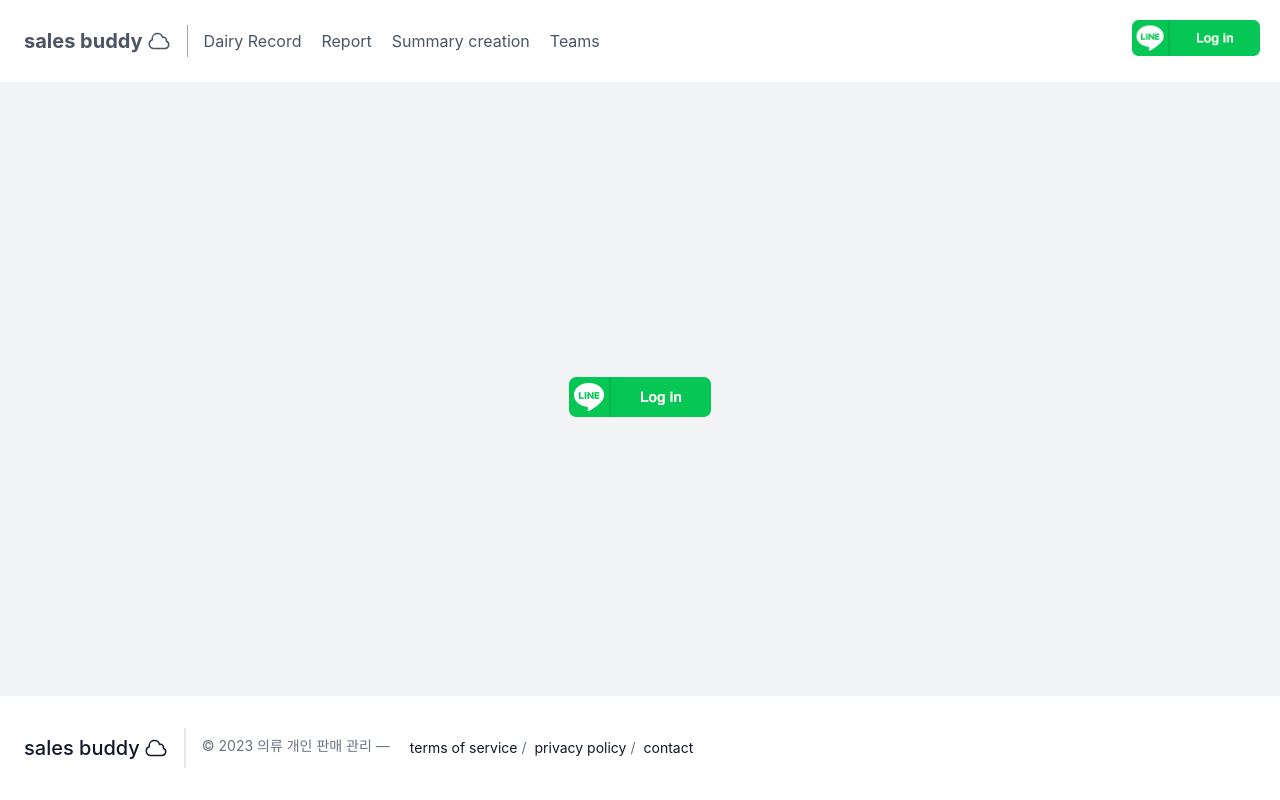
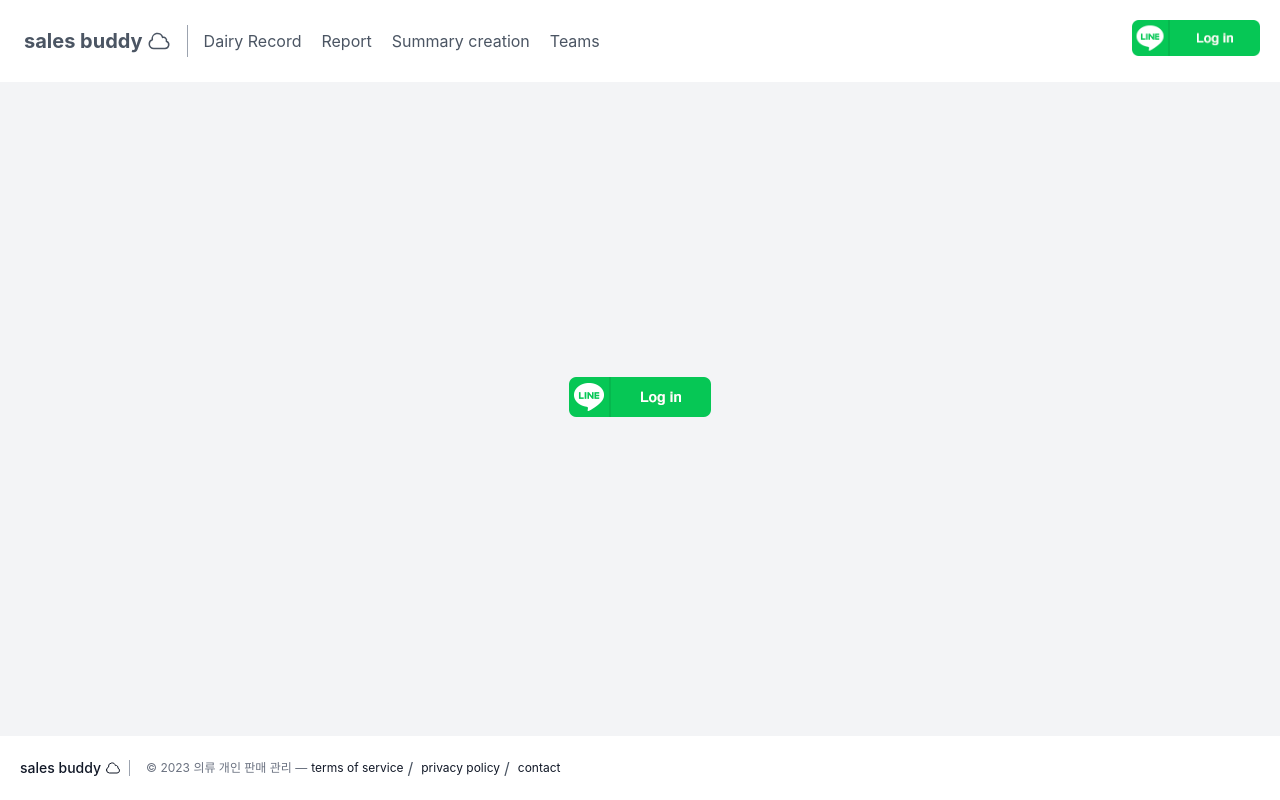
Before and after one commit to eriplume/sales_buddy, a Next.js app: page /dashboard in a window 1280 px wide. Built offline with nearby package versions, Linux system fonts and the light colour scheme; no server answers.

Commit message:
:art: Update: レスポンシブの修正 #8

```diff
--- a/app/components/base/Footer.tsx
+++ b/app/components/base/Footer.tsx
@@ -1,26 +1,27 @@
 import { CloudIcon } from "@heroicons/react/24/outline";
+
 export default function Footer() {
-
   return (
     <footer className="fixed bottom-0 left-0 right-0 text-gray-600 body-font bg-white">
-      <div className="container px-5 py-8 mx-auto flex flex-col sm:flex-row items-center">
-        <a className="flex title-font font-medium items-center md:justify-start justify-center text-gray-900 mb-4 sm:mb-0">
-          <span className="mx-1 text-xl">sales buddy</span>
-          <CloudIcon className="w-6 h-6 font-bold" />
-        </a>
-        <div className="text-sm text-gray-500 sm:ml-4 sm:pl-4 sm:border-l-2 sm:border-gray-200 sm:py-2 text-center sm:text-left">
-          <div className="flex flex-col sm:flex-row justify-center sm:justify-start items-center sm:items-center mt-2 sm:mt-0">
-            <p className="mb-1 sm:mr-4">© 2023 의류 개인 판매 관리 —</p>
-            <div className="flex justify-center sm:justify-start items-center">
-              <a href="" className="text-gray-900 sm:ml-1" rel="noopener noreferrer" target="_blank">terms of service</a>
-              <span className="mx-1">/</span>
-              <a href="" className="text-gray-900 sm:ml-1" rel="noopener noreferrer" target="_blank">privacy policy</a>
-              <span className="mx-1">/</span>
-              <a href="" className="text-gray-900 sm:ml-1" rel="noopener noreferrer" target="_blank">contact</a>
-            </div>
-          </div>
+      <div className="container px-5 p-5 mx-auto flex flex-col sm:flex-row items-center">
+        {/* アプリ名 + コピーライト*/}
+        <div className="flex flex-row justify-center items-center">
+          <a className="flex title-font font-medium items-center justify-center text-gray-900 text-xs mr-2">
+            <span className="text-sm">sales buddy</span>
+            <CloudIcon className="w-4 h-4 ml-1" />
+          </a>
+          <p className="text-xs text-gray-500 mb-0 md:pl-4 md:border-l border-gray-400">© 2023 의류 개인 판매 관리 —</p>
         </div>
+
+        {/* 2行目: リンク */}
+    <div className="flex justify-center items-center mt-2 sm:mt-0">
+      <a href="" className="text-gray-900 text-xs sm:ml-1" rel="noopener noreferrer" target="_blank">terms of service</a>
+      <span className="mx-1">/</span>
+      <a href="" className="text-gray-900 text-xs sm:ml-1" rel="noopener noreferrer" target="_blank">privacy policy</a>
+      <span className="mx-1">/</span>
+      <a href="" className="text-gray-900 text-xs sm:ml-1" rel="noopener noreferrer" target="_blank">contact</a>
+    </div>
       </div>
     </footer>
-  );
+  )
 }
```
